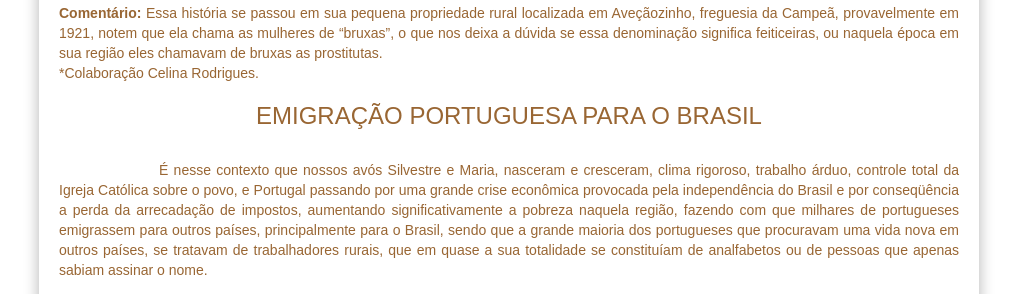
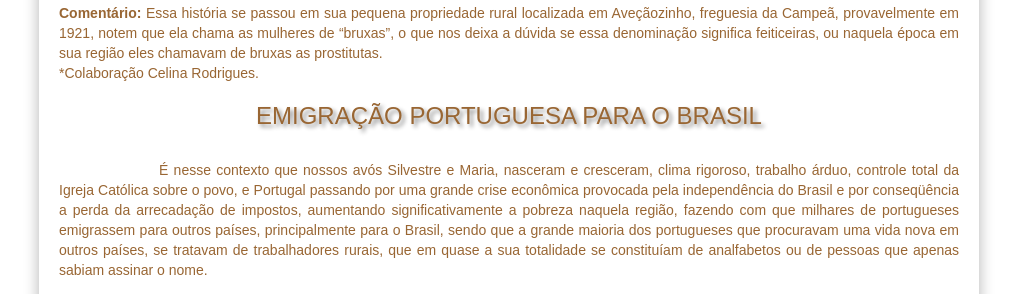
Before and after one commit to claudiovargas1955/claudiovargas1955.github.io, a Jekyll site: the page built from _pages/historia-de-silvestre.html, in a window 1280 px wide. Shown: the part 2058-2352 px from the top of the page, without its empty margins (131-1148 px from the left). Built offline with Jekyll 4.4.1, drawn with Linux system fonts in a browser that asks for light colours; some web fonts are replaced.

Commit message:
Update historia-de-silvestre.html

```diff
--- a/_pages/historia-de-silvestre.html
+++ b/_pages/historia-de-silvestre.html
@@ -38,7 +38,10 @@ summary{height: 40px;
                 }
 
              h1{text-shadow: 3px 3px 4px #888;
-    }
+               }
+
+               h3{text-shadow: 3px 3px 4px #888;
+                 }
   </style>
 <p>
 <h1 align="center">A HISTÓRIA DE SILVESTRE</h1>
```
